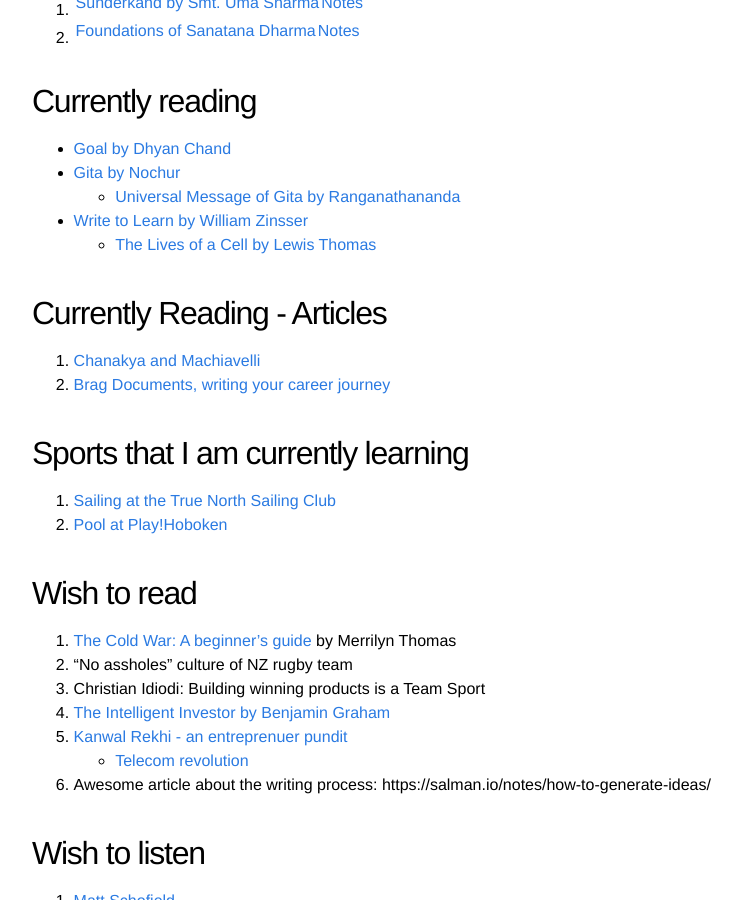
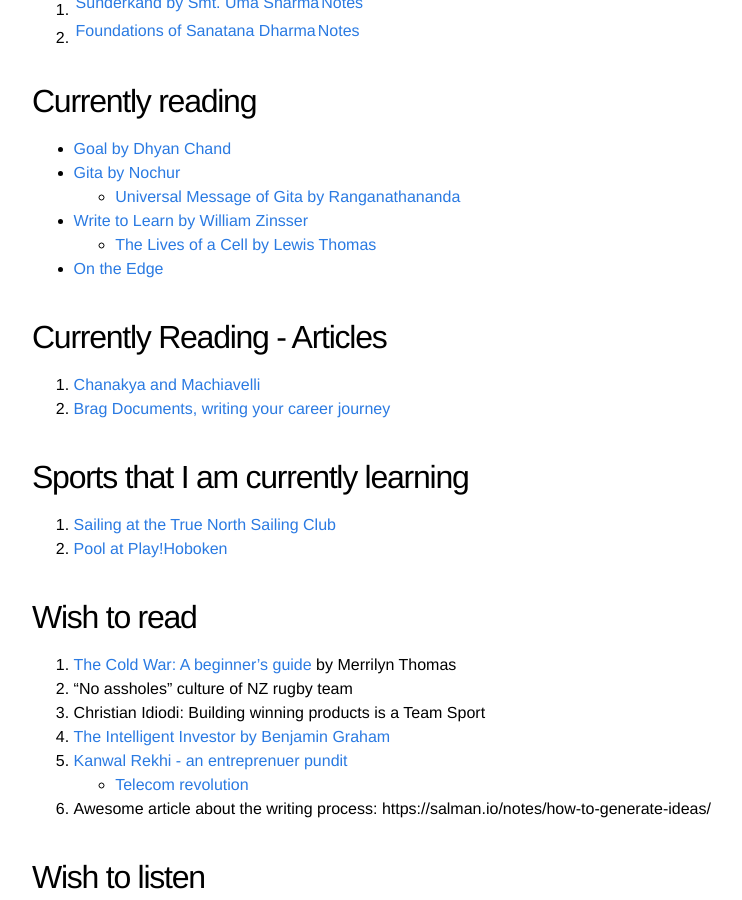
Before and after one commit to kislayabhi/kislayabhi.github.io, a Jekyll site: the page built from _posts/2024-7-23-My-personal-playlist.md, in a window 1280 px wide and 900 px high, scrolled down 3172 px. Shown: the whole window, without its empty margins (208-950 px from the left). Built offline with Jekyll 4.4.1, drawn with Linux system fonts in a browser that asks for light colours; comment, search, counter and statistics services are not loaded.

Commit message:
Update 2024-7-23-My-personal-playlist.md

```diff
--- a/_posts/2024-7-23-My-personal-playlist.md
+++ b/_posts/2024-7-23-My-personal-playlist.md
@@ -108,6 +108,7 @@ I only recently realized that there are certain things in the world that I etern
      * [Universal Message of Gita by Ranganathananda](https://www.goodreads.com/book/show/1203062.Universal_Message_of_the_Bhagavad_Gita_Vol_1?from_search=true&from_srp=true&qid=d4jh3Lk9LY&rank=1)
 *  [Write to Learn by William Zinsser](https://goodreads.com/book/show/585474.Writing_to_Learn)
      * [The Lives of a Cell by Lewis Thomas](https://www.goodreads.com/book/show/294368.The_Lives_of_a_Cell?from_search=true&from_srp=true&qid=11e2221lE7&rank=1)
+*  [On the Edge](https://www.natesilver.net/p/officially-announcing-on-the-edge)
 
 ## Currently Reading - Articles
 1. [Chanakya and Machiavelli](https://swarajyamag.com/featured/chanakya-and-machiavelli-two-realists-in-comparison)
```
